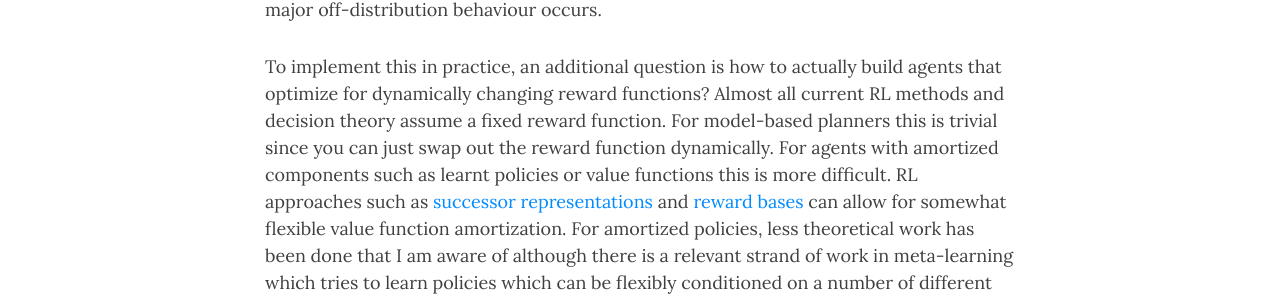
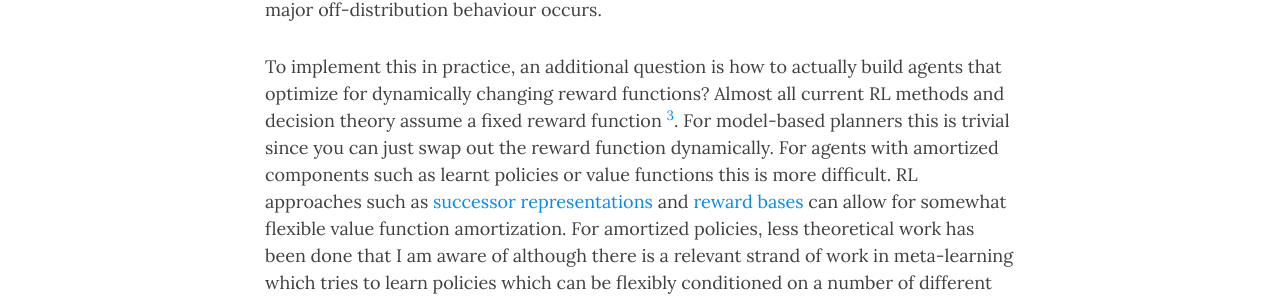
Before and after one commit to BerenMillidge/BerenMillidge.github.io, a Jekyll site: the page built from _posts/2022-11-29-Preventing-Goodheart-with-homeostatic-rewards.md, in a window 1280 px wide and 1400 px high, scrolled down 1812 px. Shown: the part 205-505 px from the top of the window. Built offline with Jekyll 4.4.1, drawn with Linux system fonts in a browser that asks for light colours; nearby versions of some CDN libraries; formulas are drawn with MathJax 3; some of the changed lines change nothing that is shown; some of the changed text lies outside the part shown.

Commit message:
Update 2022-11-29-Preventing-Goodheart-with-homeostatic-rewards.md

```diff
--- a/_posts/2022-11-29-Preventing-Goodheart-with-homeostatic-rewards.md
+++ b/_posts/2022-11-29-Preventing-Goodheart-with-homeostatic-rewards.md
@@ -14,8 +14,10 @@
 
 This kind of dynamic reward with negative feedback loop is obviously super useful to control homeostatic systems which just require satisficing within some desired range, but could also potentially be generalized as a widely applicable method to ensure that an AGI optimizing some reward function nevertheless remains on distribution, by simply wrapping the accomplishment of the 'base reward function' with a similar negative feedback loop such that the better it does, the less utility or reward it gets from continuing to optimize it. If the AGI then has multiple competing goals, then eventually the marginal costs of pursuing that reward function will diminish relative to some other goal, and even with large amounts of optimizatinon pressure the system will not optimize one goal vastly off distribution. This essenitally seems to be a general feature of how human goals, even beyond basic physiological needs, are setup, where we have a logarithmic hedonic treadmill where the more we accomplish of something, the less valuable it becomes to us. Of course, this approach requires a bunch of hyperparameter tuning to make sure that the thresholds and slope of the treadmill do actually constrain the AGIs behaviour in the correct way in practice and that the penalties kick in before major off-distribution behaviour occurs.
 
-To implement this in practice, an additional question is how to actually build agents that optimize for dynamically changing reward functions? Almost all current RL methods and decision theory assume a fixed reward function. For model-based planners this is trivial since you can just swap out the reward function dynamically. For agents with amortized components such as learnt policies or value functions this is more difficult. RL approaches such as [successor representations](https://ieeexplore.ieee.org/abstract/document/6795455) and [reward bases](https://www.biorxiv.org/content/biorxiv/early/2022/04/14/2022.04.14.488361.full.pdf) can allow for somewhat flexible value function amortization. For amortized policies, less theoretical work has been done that I am aware of although there is a relevant strand of work in meta-learning which tries to learn policies which can be flexibly conditioned on a number of different 'tasks' -- i.e. reward functions. For alignment, it is also necessary to figure out correct and robust ways to build and tune the necessary feedback loops into the reward function, which must include some method of estimating whether the state has gone too far 'off distribution'.
+To implement this in practice, an additional question is how to actually build agents that optimize for dynamically changing reward functions? Almost all current RL methods and decision theory assume a fixed reward function [^3]. For model-based planners this is trivial since you can just swap out the reward function dynamically. For agents with amortized components such as learnt policies or value functions this is more difficult. RL approaches such as [successor representations](https://ieeexplore.ieee.org/abstract/document/6795455) and [reward bases](https://www.biorxiv.org/content/biorxiv/early/2022/04/14/2022.04.14.488361.full.pdf) can allow for somewhat flexible value function amortization. For amortized policies, less theoretical work has been done that I am aware of although there is a relevant strand of work in meta-learning which tries to learn policies which can be flexibly conditioned on a number of different 'tasks' -- i.e. reward functions. For alignment, it is also necessary to figure out correct and robust ways to build and tune the necessary feedback loops into the reward function, which must include some method of estimating whether the state has gone too far 'off distribution'.
 
 [^1]: It is of course possible to rewrite homeostatic rewards, which depend on some kind of internal state or previous reward history, by 'decompressing' the reward function into a static one which depends not just on the state but on the internal variable itself $$r(x,u)$$ where $$u$$ is the internal state instead of $$r(x)$$. The cross-product reward of state times internal state would then be a fixed function to optimize. Of course, the internal state is typically some function of previous states $$u = u(x_{t-1:0})$$ and hence what this amounts to is having a reward function over all possible trajectories of states. The issue with this, of course, in practice is its computational intractability compared to just handling changing reward functions and designing flexible policies and value functions that can account for this. In general, however, the safety features do not come from the 'static' vs 'dynamic' reward functions but rather the negative feedback loop implied by the homeostatic mechanism. The more a reward is achieved the less rewarding it is, and hence other goals are prioritized instead. This is true even in the fully static optimization over histories.
 
 [^2]: It is also easy to think of examples where evolution hasn't completely solved this. In the case of the physiological need for food, the obvious counterexample would be that evolution isn't super great at this given current obesity rates, which are likely somewhat due to standard imperfections in the mechanism given effectively unlimited food surplus and also that food-types have gone off-distribution with much more calorie-rich food being widely available in the past and also such food tasting much better which effectively shifts up the reward function and makes evolution's hyperparameters for the negative feedback loop not as well fit. On the other hand, evolution has generally done extremely well with a bunch of physiological drives so that we don't even notice them. For instance, there is no such thing as 'thirst obseity' where people will just drink so much water that they physiologically harm themselves.
+
+[^3]: And they do this for good theoretical reasons. Homeostatic preferences are temporally inconsistent and thus allow agents to be dutch-booked *across time*. At a very high level, this is basically what a lot of trading strategies do where you buy things off of people when they don't think they are valuable, and then sell the things back to them once they have become more valuable again. Being temporally dutch-booked isn't that bad however because of the intrinsic time delays which limits how rapidly the agent can go round the loop and lose money.
```
